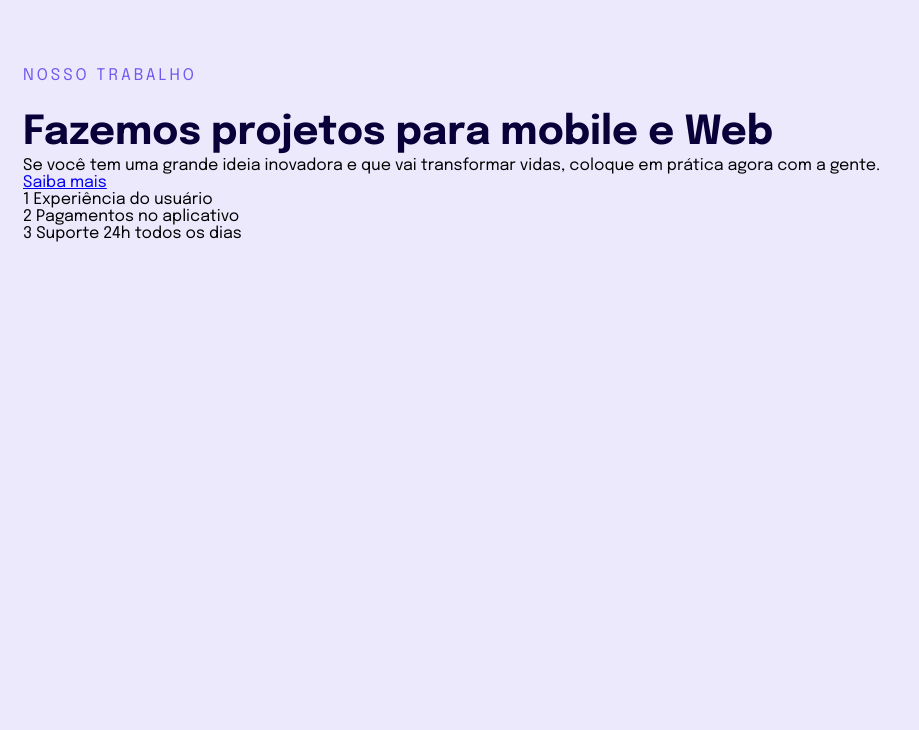
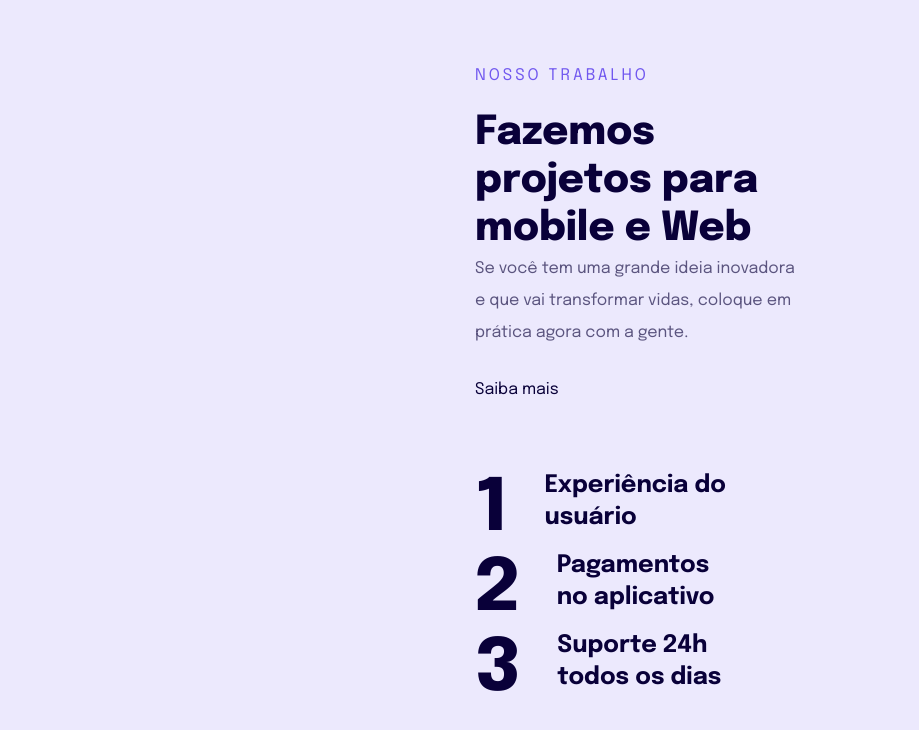
Before and after one commit to paaulamessias/basic-responsivity-html, a plain HTML site: page index.html in a window 1280 px wide. Shown: the whole page, without its empty margins (0-919 px from the left). Drawn offline with Linux system fonts and the light colour scheme.

Commit message:
starting html and css

```diff
--- a/style.css
+++ b/style.css
@@ -19,7 +19,13 @@ body {
     font-size: 1.6rem;
 }
 
+main {
+    max-width: 33.0rem;
+    margin: 0 auto;
+}
+
 h1 {
+    font-weight: 800;
     font-size: 4.0rem;
     line-height: 4.8rem;
 
@@ -28,9 +34,52 @@ h1 {
 
 main p:first-child {
     color: #7158ef;
-    letter-spacing: 0.3rem;
+    letter-spacing: 3px;
     text-transform:uppercase;
     line-height: 3.2rem;
 
     margin-bottom: 1.7rem;
 }
+
+h1 + p {
+    color: rgba(10, 0, 57, 0.64);
+    line-height: 3.2rem;
+
+    margin-bottom: 3.2rem;
+}
+
+a {
+    color: #090039;
+
+    text-decoration: none;
+}
+
+a:hover {
+    font-weight: bold;
+}
+
+ul {
+    margin-top: 7.2rem;
+}
+
+ul li {
+    font-weight: 700;
+    font-size: 2.4rem;
+    line-height: 3.2rem;
+    color: #090039;
+
+    width: 25.7rem;
+
+    display: flex;
+    gap: 3.8rem;
+}
+
+ul li span {
+    font-weight: 800;
+    font-size: 7.2rem;
+    line-height: 8.0rem;
+
+    letter-spacing: -2px;
+
+    color:#090039;
+}
```
Also changed, not shown: index.html (+3 -3 lines).
